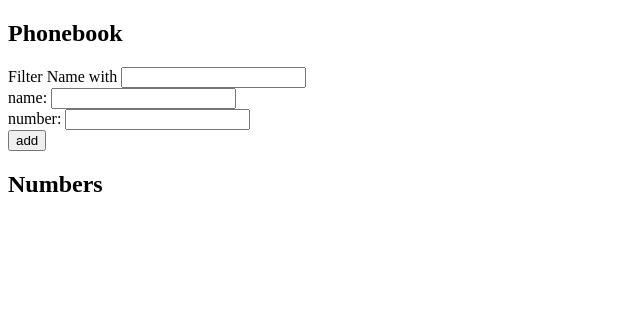
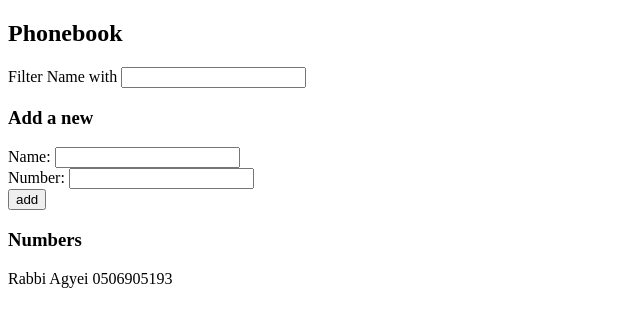
Before and after one commit to snr-roko/Helsinki, a React (Vite) app in the folder Part2/phonebook/: page / in a window 1280 px wide. Shown: the top 326 px of the page, without its empty margins (0-640 px from the left). Built offline with nearby package versions, Linux system fonts and the light colour scheme.

Commit message:
Exercise 2.10 - Three components Added : Name filtering mechanism, Person Addition Field, and Contact Rendering Fields have all been sent to their own components and modules and imported into the App component.

```diff
--- a/Part2/phonebook/src/App.jsx
+++ b/Part2/phonebook/src/App.jsx
@@ -1,7 +1,10 @@
 import { useState } from 'react'
+import Persons from './components/Persons'
+import PersonForm from './components/PersonForm'
+import Filtered from './components/Filtered'
 
 const App = () => {
-  const [persons, setPersons] = useState([])
+  const [persons, setPersons] = useState([{name: "Rabbi Agyei", number: "0506905193"}])
   const [newName, setNewName] = useState('')
   const [newNumber, setNewNumber] = useState('')
   const [searchString, setSearchString] = useState('')
@@ -22,7 +25,7 @@ const App = () => {
     event.preventDefault()
     const newPerson = {
       name: newName,
-      number: newNumber
+      number: String(newNumber)
     }
     if (persons.some(person => person.name === newPerson.name)){
       alert(`${newPerson.name} is already added to the Phonebook`)
@@ -42,27 +45,24 @@ const App = () => {
       return target === search
     })
 
-  return (
-    <div>
-      <h2>Phonebook</h2>
-      <div>Filter Name with <input value={searchString} onChange={handleSearchString} /></div>
-      <form onSubmit={handleSubmit} >
-        <div>
-          <div>name: <input value={newName} onChange={handleNameChange} /></div>
-          <div>number: <input value={newNumber} onChange={handleNumberChange} /></div>
-        </div>
-        <div>
-          <button type="submit">add</button>
-        </div>
-      </form>
-      <h2>Numbers</h2>
+
+    return (
       <div>
-        {personToshow.map(person =>
-        <p key={person.name}>{person.name} {person.number}</p>
-        )}
+        <h2>Phonebook</h2>
+
+        <Filtered searchString={searchString} handleSearchString={handleSearchString}  />
+
+        <h3>Add a new</h3>
+
+        <PersonForm
+          handleSubmit={handleSubmit} newName={newName} handleNameChange={handleNameChange} newNumber={newNumber} handleNumberChange={handleNumberChange}
+        />
+
+        <h3>Numbers</h3>
+
+        <Persons contactList = {personToshow} />
       </div>
-    </div>
-  )
-}
+    )
+  }
 
 export default App
--- /dev/null
+++ b/Part2/phonebook/src/components/Filtered.jsx
@@ -0,0 +1,10 @@
+const Filtered = ({searchString, handleSearchString}) => {
+  return (
+    <div>
+      Filter Name with <input value={searchString} onChange={handleSearchString} />
+    </div>
+
+  )
+}
+
+export default Filtered
--- /dev/null
+++ b/Part2/phonebook/src/components/PersonForm.jsx
@@ -0,0 +1,15 @@
+const PersonForm = ({handleSubmit, newName, handleNameChange, newNumber, handleNumberChange}) => {
+  return (
+    <form onSubmit={handleSubmit} >
+      <div>
+        <div>Name: <input value={newName} onChange={handleNameChange} /></div>
+        <div>Number: <input value={newNumber} onChange={handleNumberChange} /></div>
+      </div>
+      <div>
+        <button type="submit">add</button>
+      </div>
+    </form>
+  )
+}
+
+export default PersonForm
--- /dev/null
+++ b/Part2/phonebook/src/components/Persons.jsx
@@ -0,0 +1,10 @@
+const Persons = ({contactList}) => {
+  return (
+    <div>
+      {contactList.map(person =>
+       <p key={person.name}>{person.name} {person.number}</p> )}
+    </div>
+  )
+}
+
+export default Persons
```
